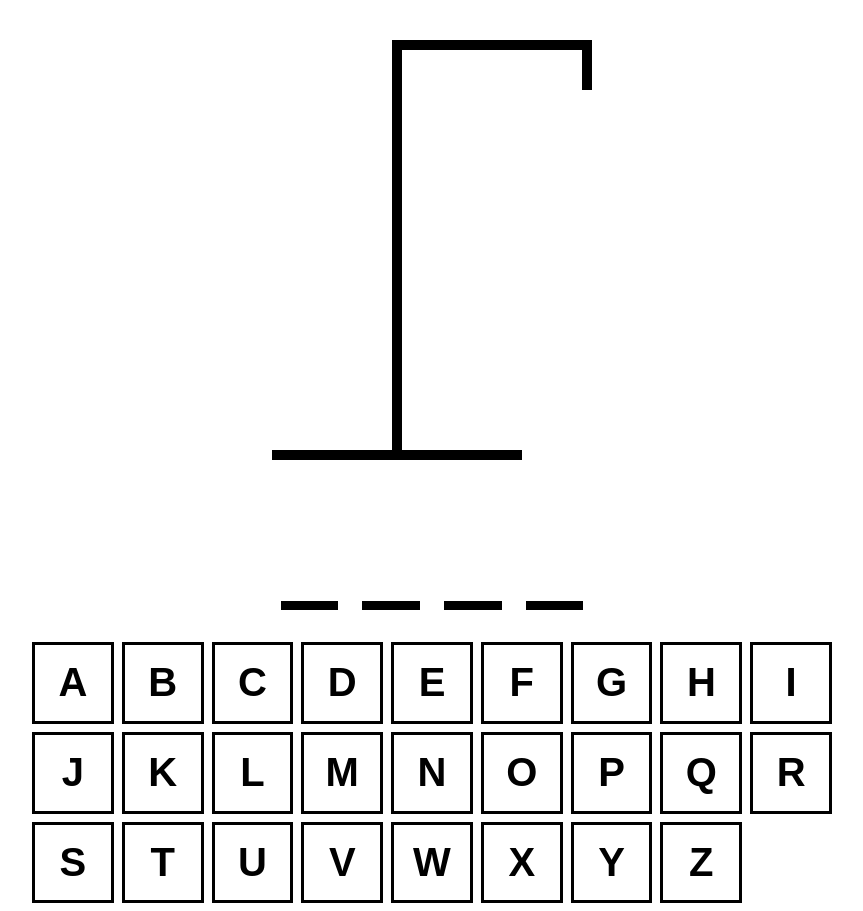
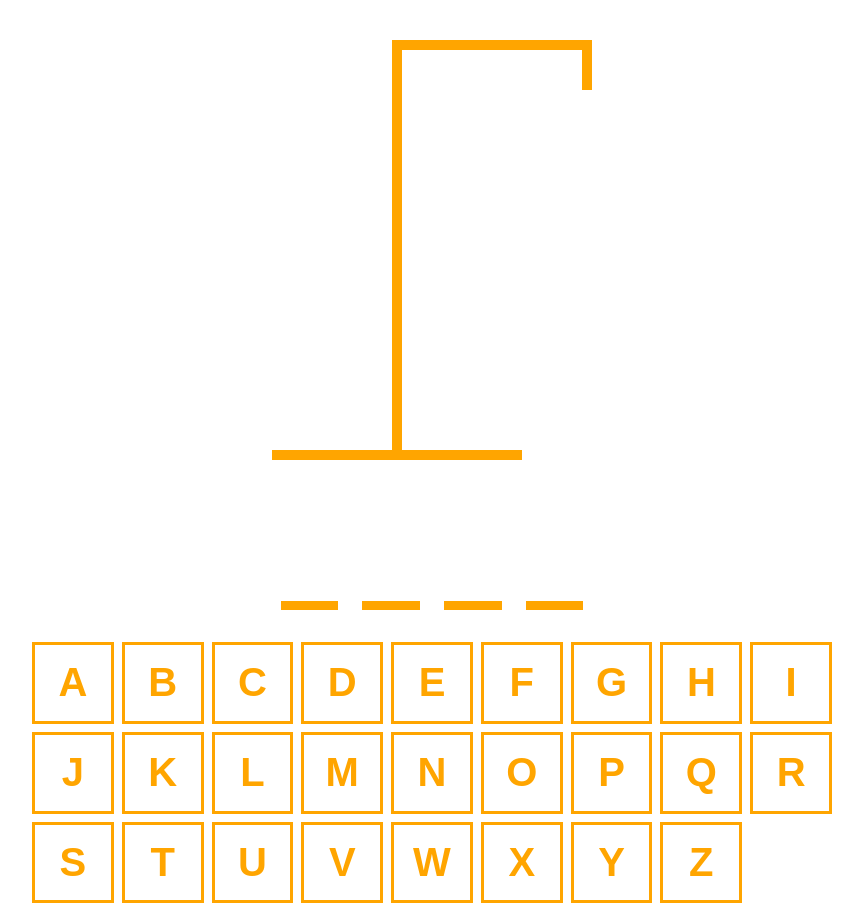
Before and after one commit to NinaNikolova/react-hangman-main, a React (Vite) app: page / in a window 1280 px wide. Shown: the whole page, without its empty margins (208-1071 px from the left). Built offline with nearby package versions, Linux system fonts and the light colour scheme.

Commit message:
reblace back with orange

```diff
--- a/src/HangmanDrawing.tsx
+++ b/src/HangmanDrawing.tsx
@@ -4,7 +4,7 @@ const HEAD = (
       width: "50px",
       height: "50px",
       borderRadius: "100%",
-      border: "10px solid black",
+      border: "10px solid orange",
       position: "absolute",
       top: "50px",
       right: "-30px",
@@ -17,7 +17,7 @@ const BODY = (
     style={{
       width: "10px",
       height: "100px",
-      background: "black",
+      background: "orange",
       position: "absolute",
       top: "120px",
       right: 0,
@@ -30,7 +30,7 @@ const RIGHT_ARM = (
     style={{
       width: "100px",
       height: "10px",
-      background: "black",
+      background: "orange",
       position: "absolute",
       top: "150px",
       right: "-100px",
@@ -45,7 +45,7 @@ const LEFT_ARM = (
     style={{
       width: "100px",
       height: "10px",
-      background: "black",
+      background: "orange",
       position: "absolute",
       top: "150px",
       right: "10px",
@@ -60,7 +60,7 @@ const RIGHT_LEG = (
     style={{
       width: "100px",
       height: "10px",
-      background: "black",
+      background: "orange",
       position: "absolute",
       top: "210px",
       right: "-90px",
@@ -75,7 +75,7 @@ const LEFT_LEG = (
     style={{
       width: "100px",
       height: "10px",
-      background: "black",
+      background: "orange",
       position: "absolute",
       top: "210px",
       right: 0,
@@ -99,7 +99,7 @@ export function HangmanDrawing({ numberOfGuesses }: HangmanDrawingProps) {
         style={{
           height: "50px",
           width: "10px",
-          background: "black",
+          background: "orange",
           position: "absolute",
           top: 0,
           right: 0,
@@ -109,7 +109,7 @@ export function HangmanDrawing({ numberOfGuesses }: HangmanDrawingProps) {
         style={{
           height: "10px",
           width: "200px",
-          background: "black",
+          background: "orange",
           marginLeft: "120px",
         }}
       />
@@ -117,11 +117,11 @@ export function HangmanDrawing({ numberOfGuesses }: HangmanDrawingProps) {
         style={{
           height: "400px",
           width: "10px",
-          background: "black",
+          background: "orange",
           marginLeft: "120px",
         }}
       />
-      <div style={{ height: "10px", width: "250px", background: "black" }} />
+      <div style={{ height: "10px", width: "250px", background: "orange" }} />
     </div>
   )
 }
--- a/src/HangmanWord.tsx
+++ b/src/HangmanWord.tsx
@@ -21,7 +21,7 @@ export function HangmanWord({
       }}
     >
       {wordToGuess.split("").map((letter, index) => (
-        <span style={{ borderBottom: ".1em solid black" }} key={index}>
+        <span style={{ borderBottom: ".1em solid orange" }} key={index}>
           <span
             style={{
               visibility:
@@ -29,7 +29,7 @@ export function HangmanWord({
                   ? "visible"
                   : "hidden",
               color:
-                !guessedLetters.includes(letter) && reveal ? "red" : "black",
+                !guessedLetters.includes(letter) && reveal ? "red" : "orange",
             }}
           >
             {letter}
--- a/src/Keyboard.module.css
+++ b/src/Keyboard.module.css
@@ -1,6 +1,6 @@
 .btn {
   width: 100%;
-  border: 3px solid black;
+  border: 3px solid orange;
   background: none;
   aspect-ratio: 1 / 1;
   font-size: 2.5rem;
@@ -8,7 +8,7 @@
   padding: .5rem;
   font-weight: bold;
   cursor: pointer;
-  color: black;
+  color: orange;
 }
 
 .btn.active {
```
